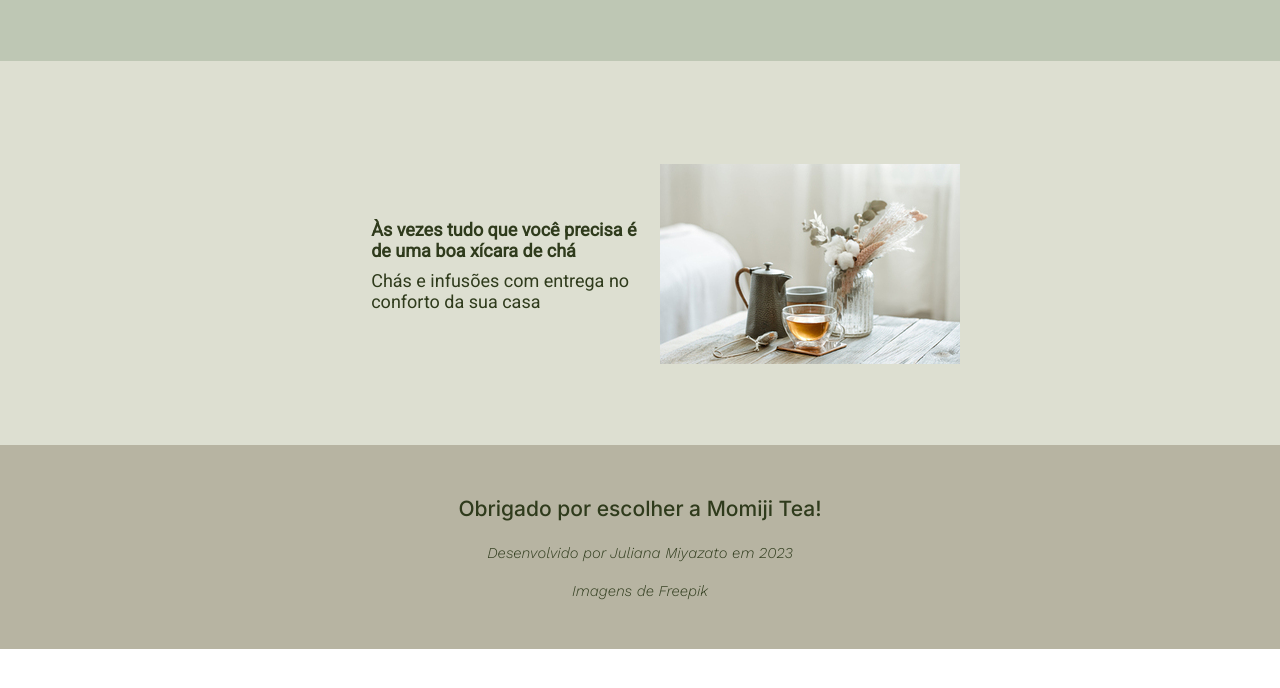
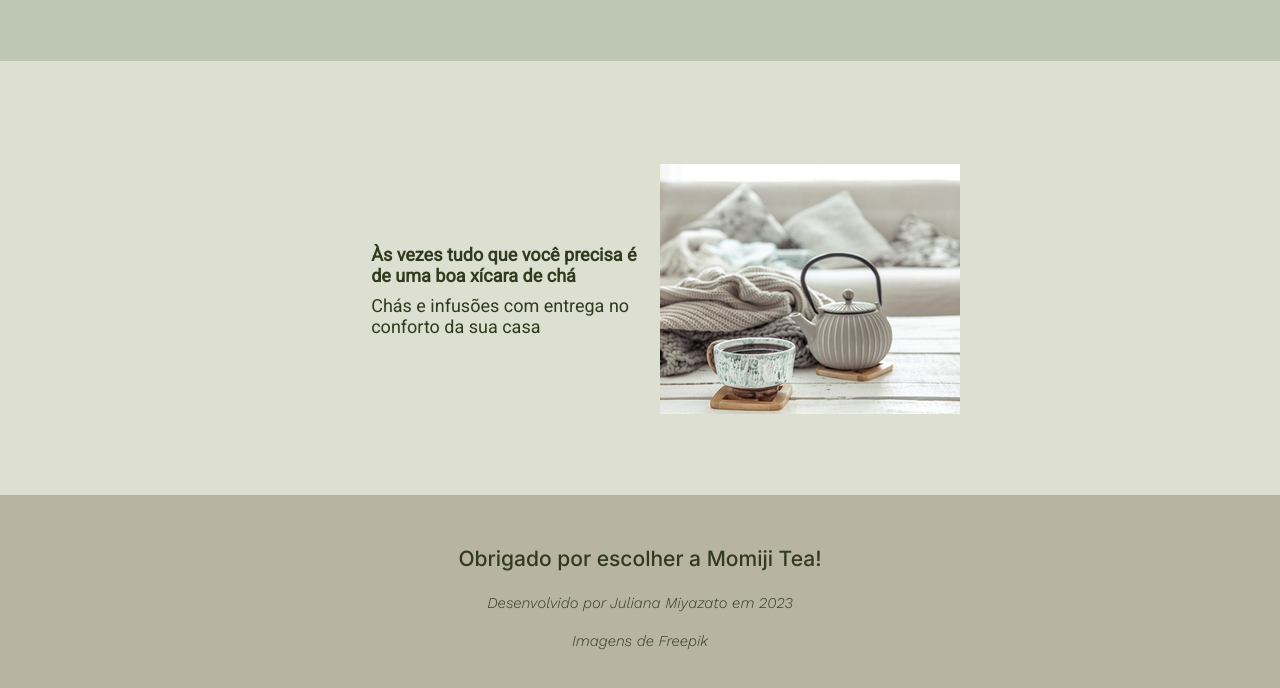
Before and after one commit to miyazatojj/lojinha, a plain HTML site: page index.html in a window 1280 px wide. Shown: the part 204-892 px from the top of the page. Before the commit the page ends 853 px from the top, so only its background shows below. Drawn offline with nearby package versions, Linux system fonts and the light colour scheme.

Commit message:
alterando a imagem

```diff
--- a/index.html
+++ b/index.html
@@ -27,7 +27,7 @@
                 <p class="apresentacao__conteudo__texto">Chás e infusões com entrega no conforto da sua casa</p>
             </div>
             <div>
-                <img src="copo-de-cha.jpg">
+                <img src="imagem.jpg" alt="Bule e xícara de chá">
             </div>
         </section>
     </main>
```
Also changed, not shown: copo-de-cha.jpg (deleted), imagem.jpg (added).
